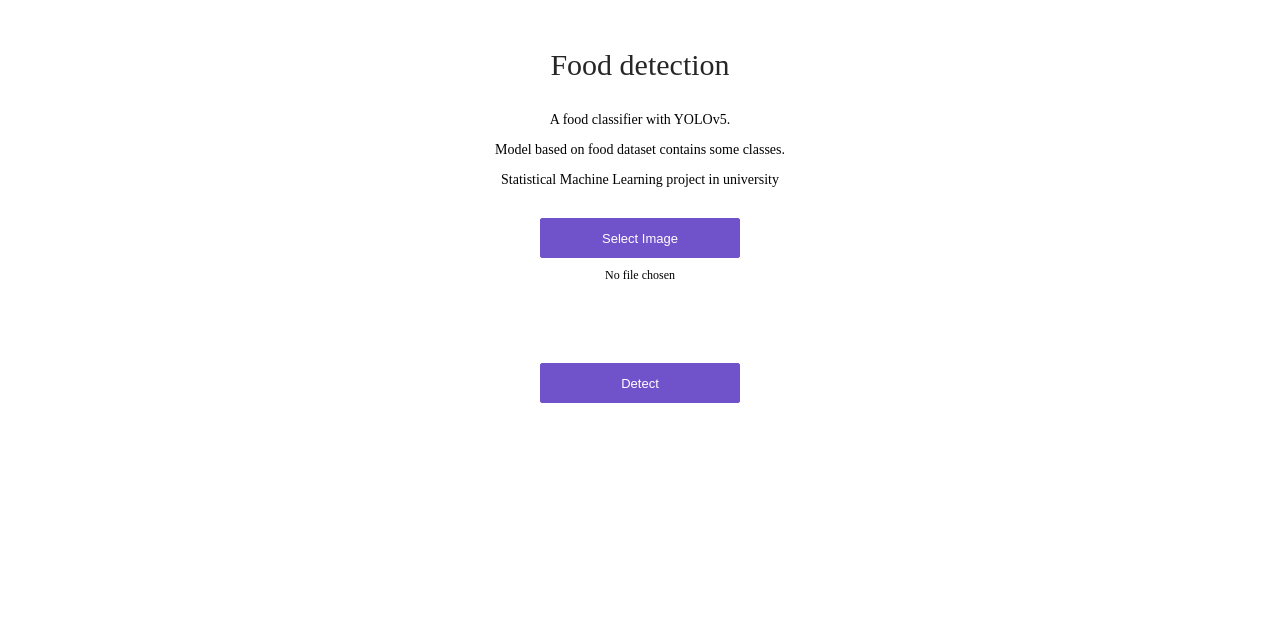
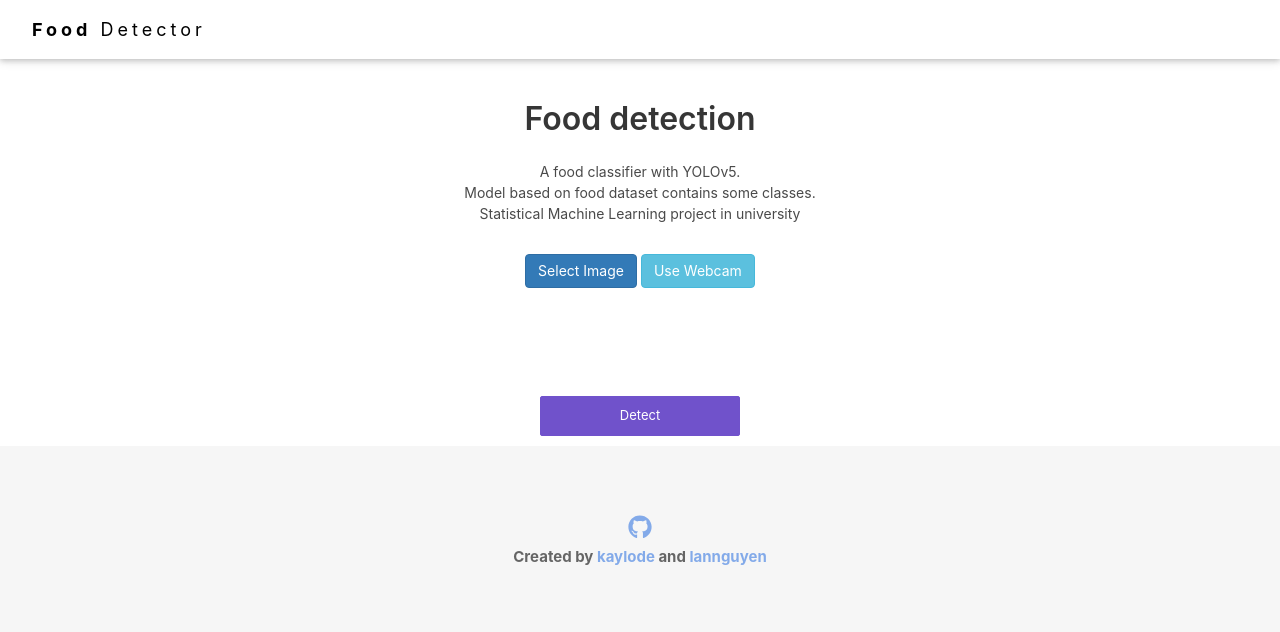
Before and after one commit to guilsuper/food-recognition, a Flask app: template templates/index.html in a window 1280 px wide. Shown: the top 632 px of the page. Run offline with Flask 2, Linux system fonts and the light colour scheme; the template is opened without the code that fills it, so the values that code supplies are empty; some libraries are stand-ins or nearby versions.

Commit message:
header + footer + .gif support

```diff
--- a/templates/index.html
+++ b/templates/index.html
@@ -1,14 +1,24 @@
-
-<html lang='en'>
+<!DOCTYPE html>
+<html lang='en' dir='ltr'>
   <head>
     <meta charset='utf-8'>
-    <link rel='stylesheet' href='../static/style.css'>
-    <script src='../static/client.js' defer></script>
+
+    <link rel='stylesheet' href='../static/css/style.css'>
+    <link rel='stylesheet' href='../static/css/bootstrap.min.css'>
+    <link rel="stylesheet" href="../static/css/w3.css">
+    <link rel="stylesheet" href="../static/css/bulma.min.css">
+
   </head>
 
   <body>
-    <div>
-      <div class='center'>
+
+    <div class="w3-top" style="position:relative;">
+      <div class="w3-bar w3-white w3-wide w3-padding w3-card">
+        <a href="./index.html" class="w3-bar-item w3-button" style="font-size:18px"><b>Food</b> Detector</a>
+      </div>
+    </div>
+
+    <div class='center' style="position:relative;">
       <div class='title'>Food detection</div>
       <p>
         A food classifier with YOLOv5.
@@ -22,13 +32,14 @@
                 class='no-display'
                 type='file'
                 name='file'
-                  accept='image/*'
+                accept='.png, .jpg, .jpeg, .gif'
                 onchange='showPicked(this)'>
         </div>
-          <button class='choose-file-button' type='button' onclick='showPicker()'>Select Image</button>
+        <button class='btn btn-primary' type='button' onclick='showPicker()'>Select Image</button>
+        <button id="webcam-btn" type="button" class="btn btn-info">Use Webcam</button>
 
         <div class='upload-label'>
-            <label id='upload-label'>No file chosen</label>
+          <label id='upload-label'></label>
         </div>
 
         <div>
@@ -36,15 +47,22 @@
         </div>
         <div class='analyze'>
           <button id='analyze-button' class='analyze-button' type='submit' onclick='analyze()'>Detect</button>
-            <!-- <input name='analyze-button' type='submit' onclick='analyze()'>Detect</button> -->
-            <!-- <form action = "/analyze" method = "POST"
-                                    enctype = "multipart/form-data">
-                <input type="submit" name='analyze-button' type='button' value="Detect" />
-            </form> -->
         </div>
         </form>
       </div>
     </div>
-    </div>
+
+
+    <footer style="position: absolute;right: 0;left: 0;padding: 1rem;text-align: center; box-sizing: border-box;z-index:150;" class="w3-container w3-padding-64 w3-center w3-opacity w3-light-grey w3-xlarge">
+     <a href="https://github.com/yolo-statistical-ml/" target="_blank"><i class="fab fa-github w3-hover-opacity"></i></a>
+     <p class="w3-medium" style="font-weight: bold;">Created by <a href="https://github.com/kaylode/"
+        target="_blank">kaylode</a> and <a href="https://github.com/lannguyen0910/"
+        target="_blank">lannguyen</a></p>
+
+    </footer>
+
+    <script src='../static/js/client.js' defer></script>
+    <script src='../static/js/jquery-3.5.1.min.js' defer></script>
+    <script defer src="https://use.fontawesome.com/releases/v5.3.1/js/all.js"></script>
   </body>
 </html>
```
Also changed, not shown: templates/detect.html (+31 -12 lines). Lines whose indentation alone changed are shown as unchanged.
